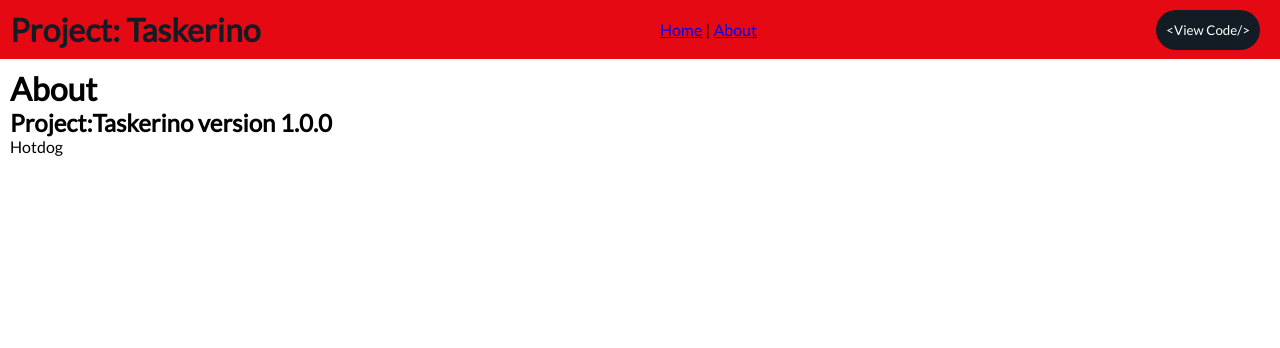
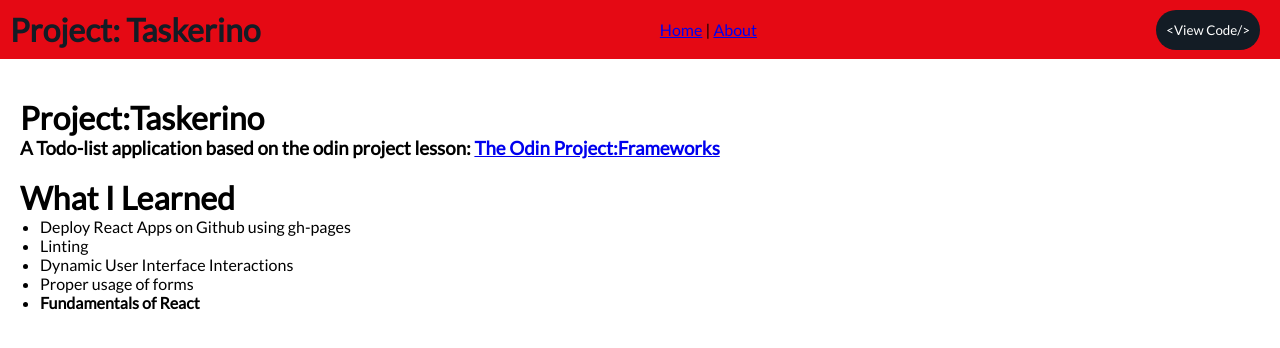
Before and after one commit to Jomark031497/taskerino-react, a React (Create React App) app: page /about in a window 1280 px wide. Shown: the top 348 px of the page. Built offline with nearby package versions, Linux system fonts and the light colour scheme.

Commit message:
Refactored styles and components

```diff
--- a/src/App.css
+++ b/src/App.css
@@ -125,3 +125,11 @@
 .about-container {
   padding: 10px;
 }
+
+.about-contents {
+  margin: 10px;
+}
+
+.learned-list {
+  margin-left: 20px;
+}
--- a/src/components/pages/About.js
+++ b/src/components/pages/About.js
@@ -3,9 +3,27 @@ import React from "react";
 function About() {
   return (
     <div className="about-container">
-      <h1>About</h1>
-      <h2>Project:Taskerino version 1.0.0</h2>
-      <p>Hotdog</p>
+      <div className="about-contents">
+        <br />
+        <h1>Project:Taskerino</h1>
+        <h3>
+          A Todo-list application based on the odin project lesson:{" "}
+          <a href="https://www.theodinproject.com/courses/javascript/lessons/frameworks">
+            The Odin Project:Frameworks
+          </a>
+        </h3>
+        <br />
+        <h1>What I Learned</h1>
+        <ul className="learned-list">
+          <li>Deploy React Apps on Github using gh-pages</li>
+          <li>Linting</li>
+          <li>Dynamic User Interface Interactions</li>
+          <li>Proper usage of forms</li>
+          <li>
+            <h4>Fundamentals of React</h4>
+          </li>
+        </ul>
+      </div>
     </div>
   );
 }
--- a/src/layouts/Header.js
+++ b/src/layouts/Header.js
@@ -3,17 +3,23 @@ import { Link } from "react-router-dom";
 
 function Header() {
   return (
-    <header className="header-container" >
-      <Link to="/taskerino-react" style={{textDecoration: "none"}}>
-      <h1 className="header-title">Project: Taskerino</h1>
+    <header className="header-container">
+      <Link to="/taskerino-react" style={{ textDecoration: "none" }}>
+        <h1 className="header-title">Project: Taskerino</h1>
       </Link>
 
-
       <div className="nav-link">
-        <Link to="/taskerino-react" className="links">Home</Link> | <Link to="/about" className="links">About</Link>
+        <Link to="/taskerino-react" className="links">
+          Home
+        </Link>{" "}
+        |{" "}
+        <Link to="/about" className="links">
+          About
+        </Link>
       </div>
-
-      <button className="nav-button">{"<View Code/>"}</button>
+      <a href="https://github.com/Jomark031497/taskerino-react/">
+        <button className="nav-button">{"<View Code/>"}</button>
+      </a>
     </header>
   );
 }
```
